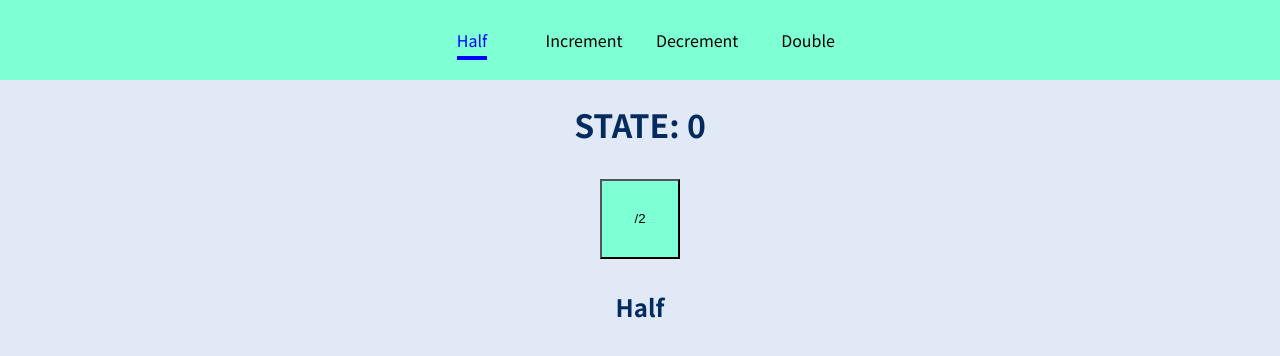
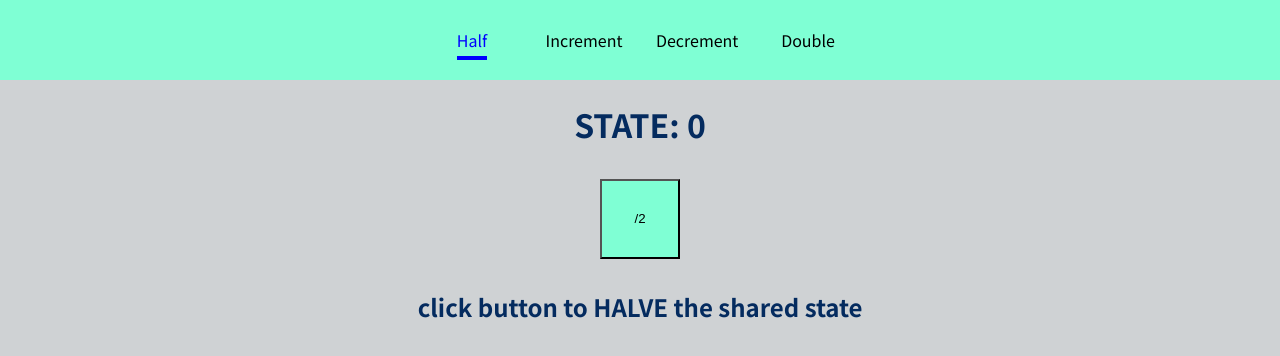
Before and after one commit to Vishakhavel/spa-redux-react-router, a JavaScript app: page /half in a window 1280 px wide. Shown: the top 356 px of the page. Built offline with nearby package versions, Linux system fonts and the light colour scheme.

Commit message:
changed bgcolor to grey

```diff
--- a/src/index.css
+++ b/src/index.css
@@ -10,7 +10,7 @@ html {
 
 body {
   margin: 0;
-  background-color: #e0e9f5;
+  background-color: #cfd2d4;
 }
 
 main {
--- a/src/pages/Decrement.js
+++ b/src/pages/Decrement.js
@@ -16,7 +16,7 @@ const Decrement = () => {
         </div>
       </div>
 
-      <h2>Decrement</h2>
+      <h2>click to DECREMENT shared state</h2>
     </div>
   )
 }
--- a/src/pages/Double.js
+++ b/src/pages/Double.js
@@ -16,7 +16,7 @@ const Double = () => {
           <button onClick={doubleStateValue}>x2</button>
         </div>
       </div>
-      <h2>Double</h2>
+      <h2>click button to DOUBLE share state</h2>
     </div>
   )
 }
--- a/src/pages/Half.js
+++ b/src/pages/Half.js
@@ -15,7 +15,7 @@ const Half = () => {
           <button onClick={halfStateValue}>/2</button>
         </div>
       </div>
-      <h2>Half</h2>
+      <h2>click button to HALVE the shared state</h2>
     </div>
   )
 }
--- a/src/pages/Increment.js
+++ b/src/pages/Increment.js
@@ -16,7 +16,7 @@ const Increment = () => {
           <button onClick={incrementStateValue}>+1</button>
         </div>
       </div>
-      <h2>Increment</h2>
+      <h2>click button to INCREMENT shared state</h2>
     </div>
   )
 }
```
